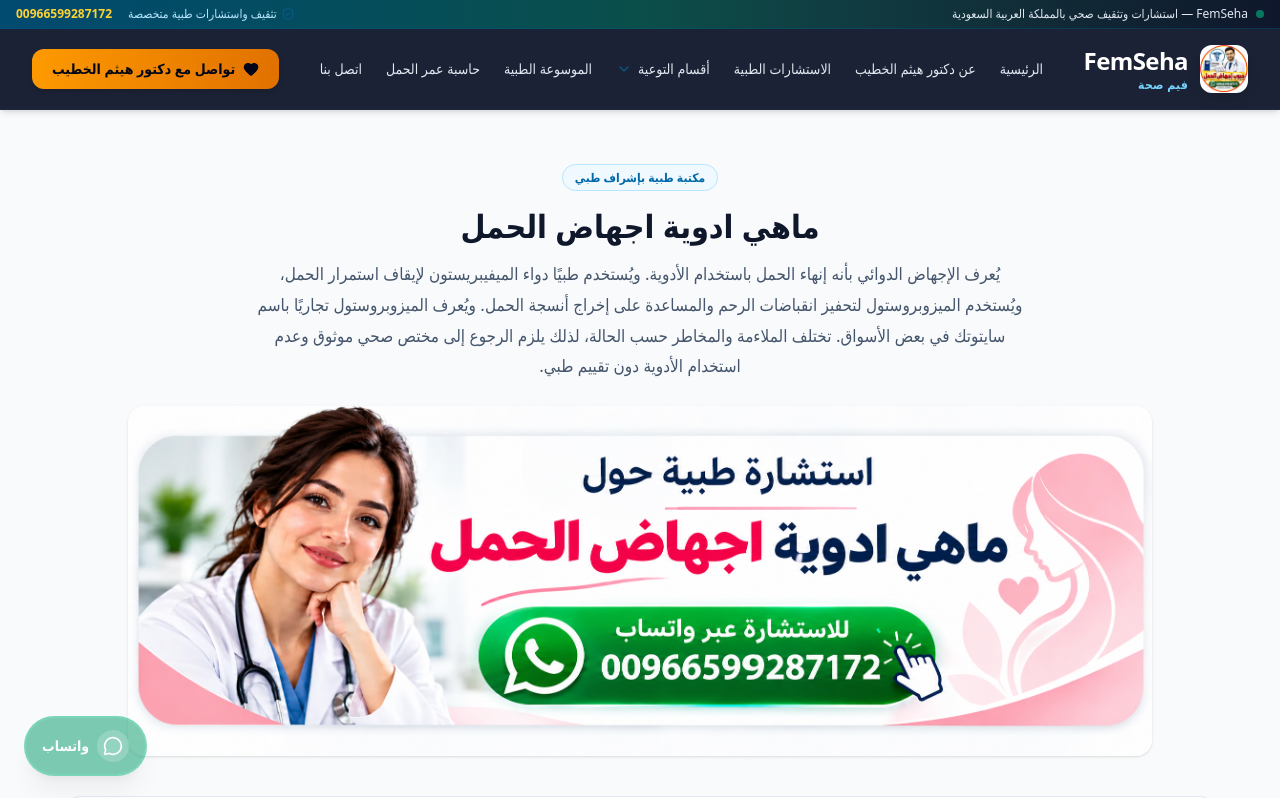
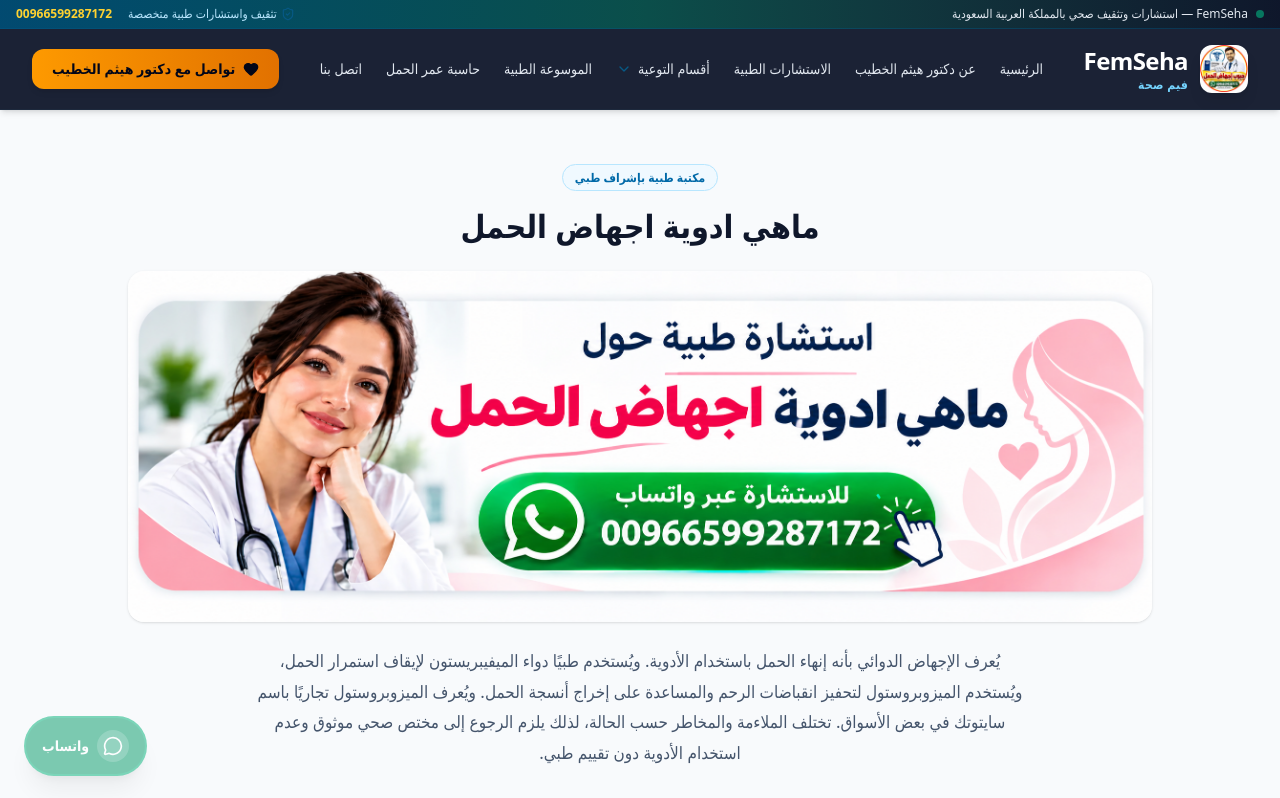
Before and after one commit to femseha/femseha, a React (Vite) app: page /articles in a window 1280 px wide. Shown: the top 798 px of the page. Built offline with nearby package versions, Linux system fonts and the light colour scheme.

Commit message:
Place articles banner directly under page title

```diff
--- a/src/pages/ArticlesPage.tsx
+++ b/src/pages/ArticlesPage.tsx
@@ -43,8 +43,8 @@ export default function ArticlesPage() {
         <div className="text-center mb-10">
           <span className="text-xs font-bold text-sky-700 bg-sky-50 border border-sky-200 px-3 py-1 rounded-full">مكتبة طبية بإشراف طبي</span>
           <h1 className="text-3xl sm:text-4xl font-black text-slate-900 mt-3 mb-3">ماهي ادوية اجهاض الحمل</h1>
+          <img src="/images/uploads/ماهي-ادوية-اجهاض-الحمل.png" alt="ماهي ادوية اجهاض الحمل — معلومات طبية وتوعية عبر واتساب" width="1200" height="678" className="w-full max-w-5xl mx-auto mt-6 mb-6 rounded-2xl shadow-sm object-cover" fetchPriority="high" />
           <p className="text-slate-600 max-w-3xl mx-auto text-sm sm:text-base leading-7">يُعرف الإجهاض الدوائي بأنه إنهاء الحمل باستخدام الأدوية. ويُستخدم طبيًا دواء الميفيبريستون لإيقاف استمرار الحمل، ويُستخدم الميزوبروستول لتحفيز انقباضات الرحم والمساعدة على إخراج أنسجة الحمل. ويُعرف الميزوبروستول تجاريًا باسم سايتوتك في بعض الأسواق. تختلف الملاءمة والمخاطر حسب الحالة، لذلك يلزم الرجوع إلى مختص صحي موثوق وعدم استخدام الأدوية دون تقييم طبي.</p>
-          <img src="/images/uploads/ماهي-ادوية-اجهاض-الحمل.png" alt="ماهي ادوية اجهاض الحمل — معلومات طبية وتوعية عبر واتساب" width="1200" height="678" className="w-full max-w-5xl mx-auto mt-6 rounded-2xl shadow-sm object-cover" fetchPriority="high" />
         </div>
 
         <section className="bg-white border border-slate-200 rounded-2xl p-5 sm:p-7 mb-8" aria-labelledby="saudi-medication-focus">
```
